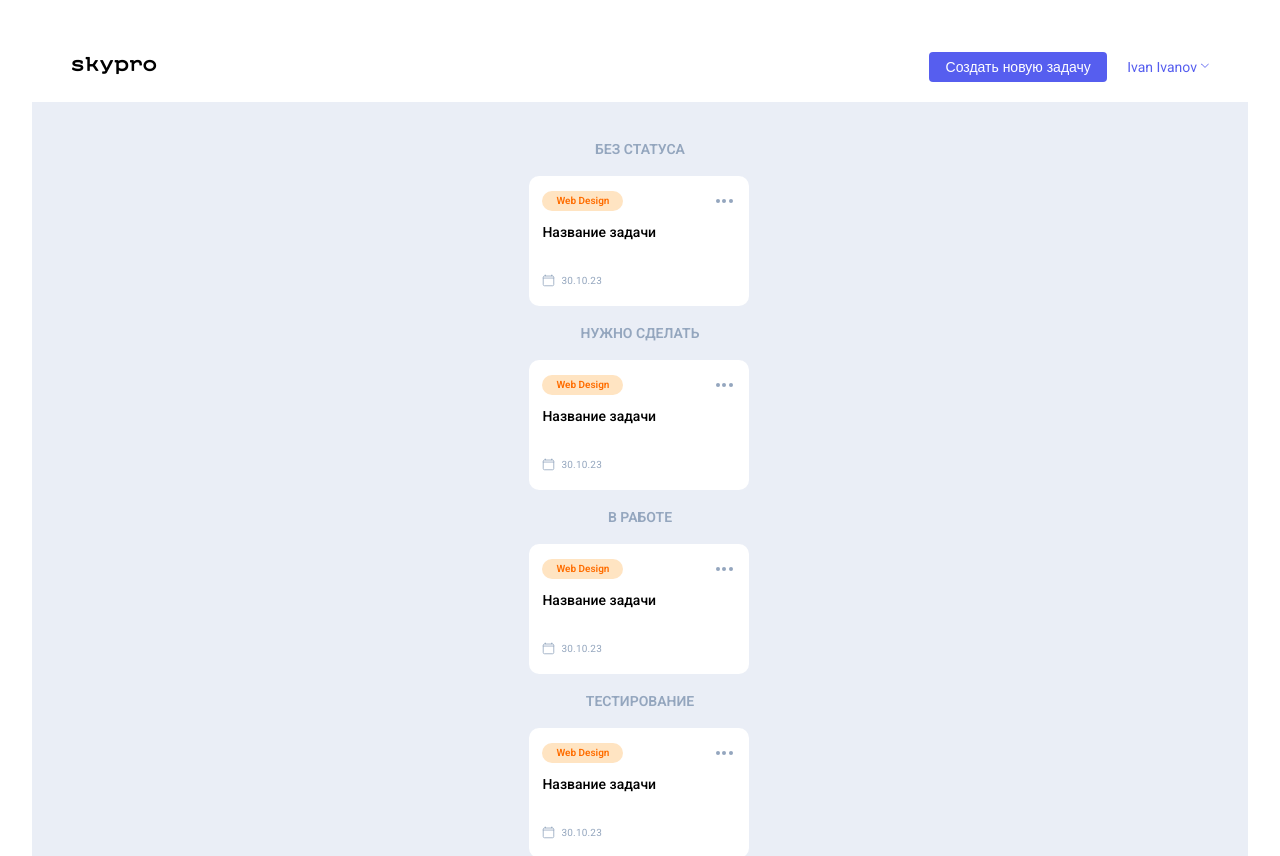
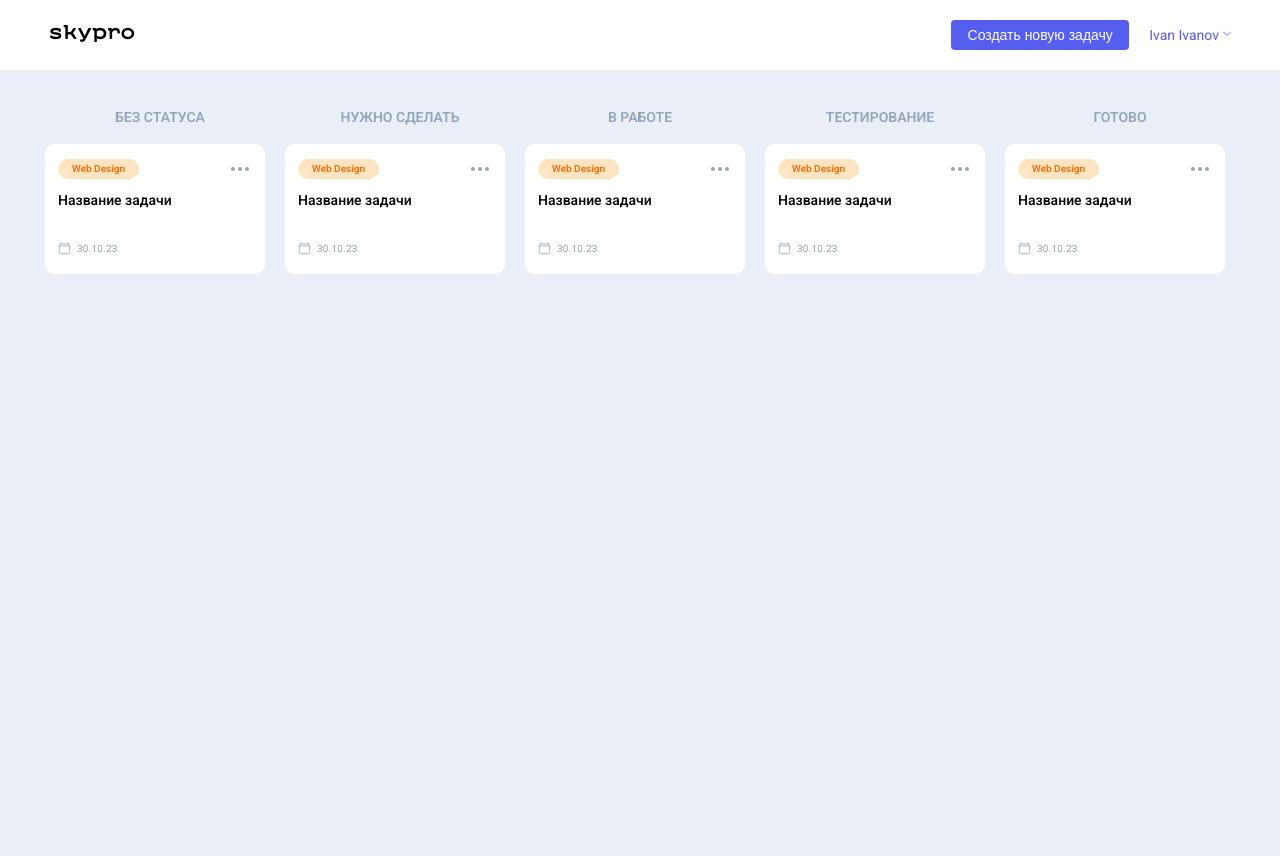
Before and after one commit to JimmyCalm/skypro-kanban, a React (Vite) app: page / in a window 1280 px wide. Shown: the top 856 px of the page. Built offline with nearby package versions, Linux system fonts and the light colour scheme.

Commit message:
Comment out max-width and padding in #root; add flex display and min-height to .main__block

```diff
--- a/src/App.css
+++ b/src/App.css
@@ -1,7 +1,7 @@
 #root {
-  max-width: 1280px;
+  /* max-width: 1280px; */
   margin: 0 auto;
-  padding: 2rem;
+  /* padding: 2rem; */
   text-align: center;
 }
 
@@ -851,6 +851,8 @@ body {
   background-color: #eaeef6;
 }
 .main__block {
+  display: flex;
+  min-height: 100vh;
   width: 100%;
   margin: 0 auto;
   padding: 25px 0 49px;
```
